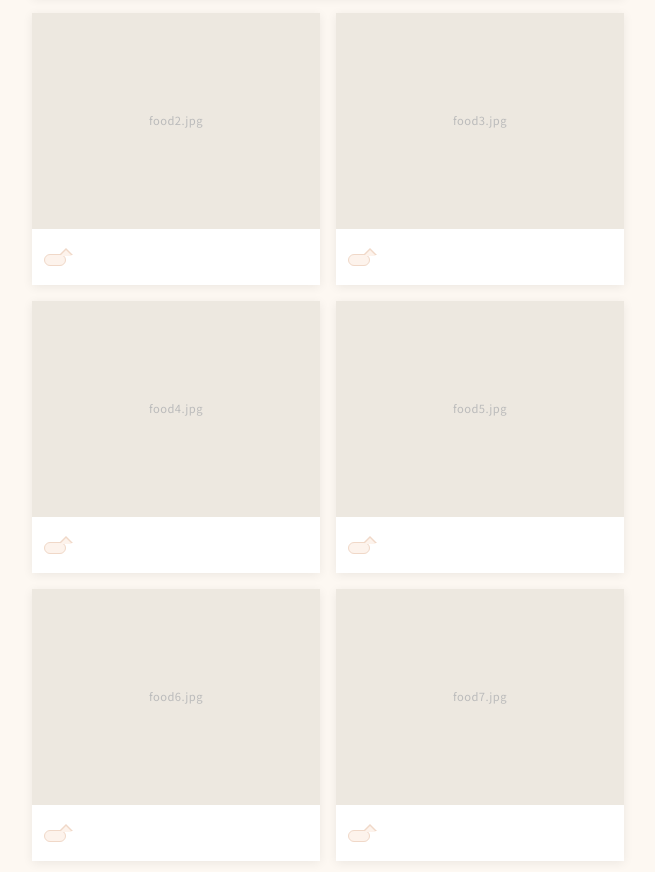
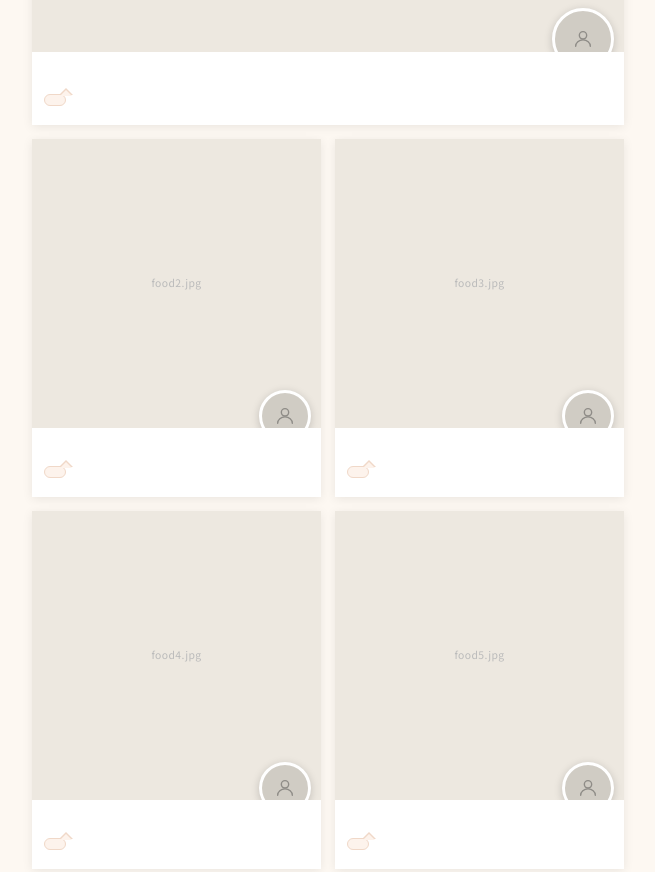
Before and after one commit to mugendayo/utsubo, a plain HTML site: page index.html in a window 1280 px wide. Shown: the part 3880-4752 px from the top of the page, without its empty margins (312-967 px from the left). Drawn offline with Linux system fonts and the light colour scheme.

Commit message:
UTSUBO飯：料理メイン＋人物アイコン重ねのカードデザインに変更

```diff
--- a/index.html
+++ b/index.html
@@ -646,33 +646,33 @@
       padding: 0 24px;
       display: grid;
       grid-template-columns: 1fr 1fr;
-      gap: 16px;
-    }
-
-    /* 1枚目だけ全幅で目を引く */
+      gap: 14px;
+    }
+
+    /* 1枚目だけ全幅 */
     .food-card:first-child {
       grid-column: 1 / -1;
     }
 
     .food-card {
       background: #fff;
-      box-shadow: 0 2px 10px rgba(0,0,0,0.07);
-      overflow: hidden;
-    }
-
-    .food-photo {
-      width: 100%;
-      aspect-ratio: 4 / 3;
+      box-shadow: 0 2px 10px rgba(0,0,0,0.08);
+      overflow: visible; /* アイコンがはみ出すので visible */
+    }
+
+    /* 料理写真ラッパー（人物アイコンの position 基準） */
+    .food-photo-wrap {
+      position: relative;
       overflow: hidden;
       background: #e8e4dc;
-    }
-
-    /* 1枚目は横長でより食欲をそそる */
-    .food-card:first-child .food-photo {
-      aspect-ratio: 16 / 9;
-    }
-
-    .food-photo img {
+      aspect-ratio: 1 / 1;
+    }
+
+    .food-card:first-child .food-photo-wrap {
+      aspect-ratio: 4 / 3;
+    }
+
+    .food-photo-wrap > img {
       width: 100%;
       height: 100%;
       object-fit: cover;
@@ -680,8 +680,8 @@
       transition: transform 0.4s ease;
     }
 
-    .food-card:hover .food-photo img {
-      transform: scale(1.03);
+    .food-card:hover .food-photo-wrap > img {
+      transform: scale(1.04);
     }
 
     .food-photo-ph {
@@ -691,27 +691,78 @@
       align-items: center;
       justify-content: center;
       background: #ede8e0;
-      font-size: 0.7rem;
+      font-size: 0.65rem;
       color: #bbb;
       letter-spacing: 0.04em;
     }
 
+    /* 人物アイコン（右下に重ねる） */
+    .food-avatar {
+      position: absolute;
+      bottom: -14px;
+      right: 10px;
+      width: 52px;
+      height: 52px;
+      border-radius: 50%;
+      border: 3px solid #fff;
+      box-shadow: 0 2px 8px rgba(0,0,0,0.18);
+      overflow: hidden;
+      background: #d0ccc4;
+      z-index: 2;
+    }
+
+    .food-card:first-child .food-avatar {
+      width: 62px;
+      height: 62px;
+      bottom: -18px;
+    }
+
+    .food-avatar img {
+      width: 100%;
+      height: 100%;
+      object-fit: cover;
+      display: block;
+    }
+
+    .food-avatar-ph {
+      width: 100%;
+      height: 100%;
+      display: flex;
+      align-items: center;
+      justify-content: center;
+    }
+
+    .food-avatar-ph svg {
+      width: 22px;
+      height: 22px;
+      opacity: 0.4;
+    }
+
+    /* 料理名・吹き出しエリア（写真の外） */
     .food-body {
-      padding: 10px 12px 12px;
+      padding: 22px 12px 12px; /* 上部はアイコン分のスペース */
+    }
+
+    .food-card:first-child .food-body {
+      padding-top: 26px;
     }
 
     .food-dish {
-      font-size: 0.88rem;
+      font-size: 0.85rem;
       font-weight: 700;
       color: #2D2D2D;
       margin-bottom: 1px;
       line-height: 1.4;
     }
 
+    .food-card:first-child .food-dish {
+      font-size: 0.95rem;
+    }
+
     .food-cook {
-      font-size: 0.72rem;
+      font-size: 0.7rem;
       color: #E8734A;
-      margin-bottom: 7px;
+      margin-bottom: 8px;
     }
 
     /* 吹き出し */
@@ -721,7 +772,7 @@
       border: 1px solid #f0d8c8;
       border-radius: 10px;
       padding: 5px 10px;
-      font-size: 0.76rem;
+      font-size: 0.74rem;
       color: #7a5a48;
       line-height: 1.5;
       position: relative;
@@ -1224,11 +1275,17 @@
 
     <div class="food-grid">
 
-      <!-- [FOOD 1: 一番映える料理。全幅で表示] -->
+      <!-- FOOD 1（全幅・一番映える料理） -->
       <div class="food-card">
-        <div class="food-photo">
+        <div class="food-photo-wrap">
           <!-- <img src="photos/food1.jpg" alt="料理名"> -->
-          <div class="food-photo-ph">PHOTO — food1.jpg</div>
+          <div class="food-photo-ph">food1.jpg</div>
+          <div class="food-avatar">
+            <!-- <img src="photos/[住民の顔写真]" alt="住民名"> -->
+            <div class="food-avatar-ph">
+              <svg viewBox="0 0 24 24" fill="none" stroke="currentColor" stroke-width="1.5" stroke-linecap="round" stroke-linejoin="round"><circle cx="12" cy="8" r="4"/><path d="M4 20c0-4 3.6-7 8-7s8 3 8 7"/></svg>
+            </div>
+          </div>
         </div>
         <div class="food-body">
           <p class="food-dish"><!-- [料理名] 例: 自家製キーマカレー --></p>
@@ -1237,11 +1294,15 @@
         </div>
       </div>
 
-      <!-- [FOOD 2] -->
+      <!-- FOOD 2 -->
       <div class="food-card">
-        <div class="food-photo">
+        <div class="food-photo-wrap">
           <!-- <img src="photos/food2.jpg" alt="料理名"> -->
           <div class="food-photo-ph">food2.jpg</div>
+          <div class="food-avatar">
+            <!-- <img src="photos/[住民の顔写真]" alt="住民名"> -->
+            <div class="food-avatar-ph"><svg viewBox="0 0 24 24" fill="none" stroke="currentColor" stroke-width="1.5" stroke-linecap="round" stroke-linejoin="round"><circle cx="12" cy="8" r="4"/><path d="M4 20c0-4 3.6-7 8-7s8 3 8 7"/></svg></div>
+          </div>
         </div>
         <div class="food-body">
           <p class="food-dish"><!-- [料理名] --></p>
@@ -1250,11 +1311,15 @@
         </div>
       </div>
 
-      <!-- [FOOD 3] -->
+      <!-- FOOD 3 -->
       <div class="food-card">
-        <div class="food-photo">
+        <div class="food-photo-wrap">
           <!-- <img src="photos/food3.jpg" alt="料理名"> -->
           <div class="food-photo-ph">food3.jpg</div>
+          <div class="food-avatar">
+            <!-- <img src="photos/[住民の顔写真]" alt="住民名"> -->
+            <div class="food-avatar-ph"><svg viewBox="0 0 24 24" fill="none" stroke="currentColor" stroke-width="1.5" stroke-linecap="round" stroke-linejoin="round"><circle cx="12" cy="8" r="4"/><path d="M4 20c0-4 3.6-7 8-7s8 3 8 7"/></svg></div>
+          </div>
         </div>
         <div class="food-body">
           <p class="food-dish"><!-- [料理名] --></p>
@@ -1263,11 +1328,15 @@
         </div>
       </div>
 
-      <!-- [FOOD 4] -->
+      <!-- FOOD 4 -->
       <div class="food-card">
-        <div class="food-photo">
+        <div class="food-photo-wrap">
           <!-- <img src="photos/food4.jpg" alt="料理名"> -->
           <div class="food-photo-ph">food4.jpg</div>
+          <div class="food-avatar">
+            <!-- <img src="photos/[住民の顔写真]" alt="住民名"> -->
+            <div class="food-avatar-ph"><svg viewBox="0 0 24 24" fill="none" stroke="currentColor" stroke-width="1.5" stroke-linecap="round" stroke-linejoin="round"><circle cx="12" cy="8" r="4"/><path d="M4 20c0-4 3.6-7 8-7s8 3 8 7"/></svg></div>
+          </div>
         </div>
         <div class="food-body">
           <p class="food-dish"><!-- [料理名] --></p>
@@ -1276,11 +1345,15 @@
         </div>
       </div>
 
-      <!-- [FOOD 5] -->
+      <!-- FOOD 5 -->
       <div class="food-card">
-        <div class="food-photo">
+        <div class="food-photo-wrap">
           <!-- <img src="photos/food5.jpg" alt="料理名"> -->
           <div class="food-photo-ph">food5.jpg</div>
+          <div class="food-avatar">
+            <!-- <img src="photos/[住民の顔写真]" alt="住民名"> -->
+            <div class="food-avatar-ph"><svg viewBox="0 0 24 24" fill="none" stroke="currentColor" stroke-width="1.5" stroke-linecap="round" stroke-linejoin="round"><circle cx="12" cy="8" r="4"/><path d="M4 20c0-4 3.6-7 8-7s8 3 8 7"/></svg></div>
+          </div>
         </div>
         <div class="food-body">
           <p class="food-dish"><!-- [料理名] --></p>
@@ -1289,11 +1362,15 @@
         </div>
       </div>
 
-      <!-- [FOOD 6] -->
+      <!-- FOOD 6 -->
       <div class="food-card">
-        <div class="food-photo">
+        <div class="food-photo-wrap">
           <!-- <img src="photos/food6.jpg" alt="料理名"> -->
           <div class="food-photo-ph">food6.jpg</div>
+          <div class="food-avatar">
+            <!-- <img src="photos/[住民の顔写真]" alt="住民名"> -->
+            <div class="food-avatar-ph"><svg viewBox="0 0 24 24" fill="none" stroke="currentColor" stroke-width="1.5" stroke-linecap="round" stroke-linejoin="round"><circle cx="12" cy="8" r="4"/><path d="M4 20c0-4 3.6-7 8-7s8 3 8 7"/></svg></div>
+          </div>
         </div>
         <div class="food-body">
           <p class="food-dish"><!-- [料理名] --></p>
@@ -1302,11 +1379,15 @@
         </div>
       </div>
 
-      <!-- [FOOD 7] -->
+      <!-- FOOD 7 -->
       <div class="food-card">
-        <div class="food-photo">
+        <div class="food-photo-wrap">
           <!-- <img src="photos/food7.jpg" alt="料理名"> -->
           <div class="food-photo-ph">food7.jpg</div>
+          <div class="food-avatar">
+            <!-- <img src="photos/[住民の顔写真]" alt="住民名"> -->
+            <div class="food-avatar-ph"><svg viewBox="0 0 24 24" fill="none" stroke="currentColor" stroke-width="1.5" stroke-linecap="round" stroke-linejoin="round"><circle cx="12" cy="8" r="4"/><path d="M4 20c0-4 3.6-7 8-7s8 3 8 7"/></svg></div>
+          </div>
         </div>
         <div class="food-body">
           <p class="food-dish"><!-- [料理名] --></p>
```
